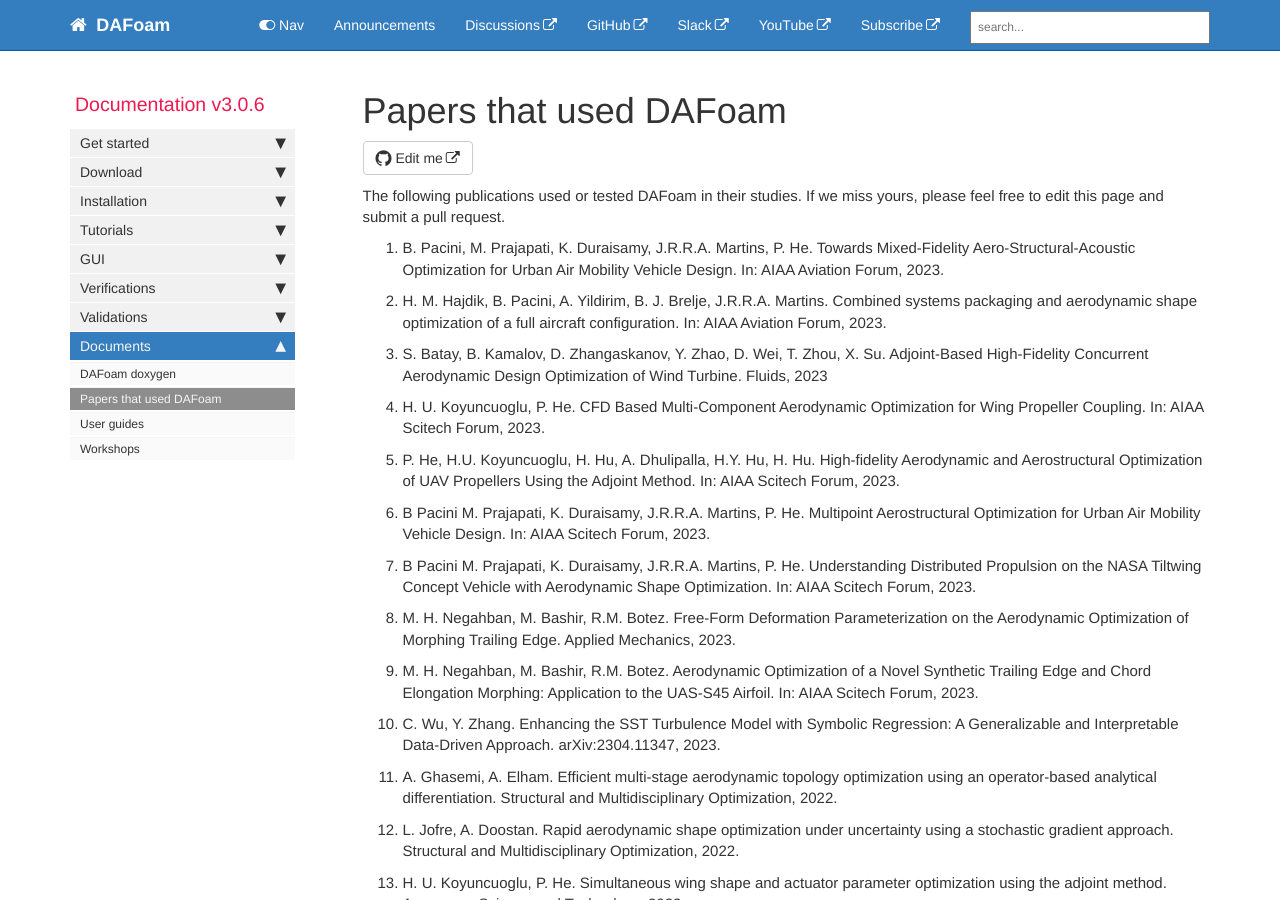
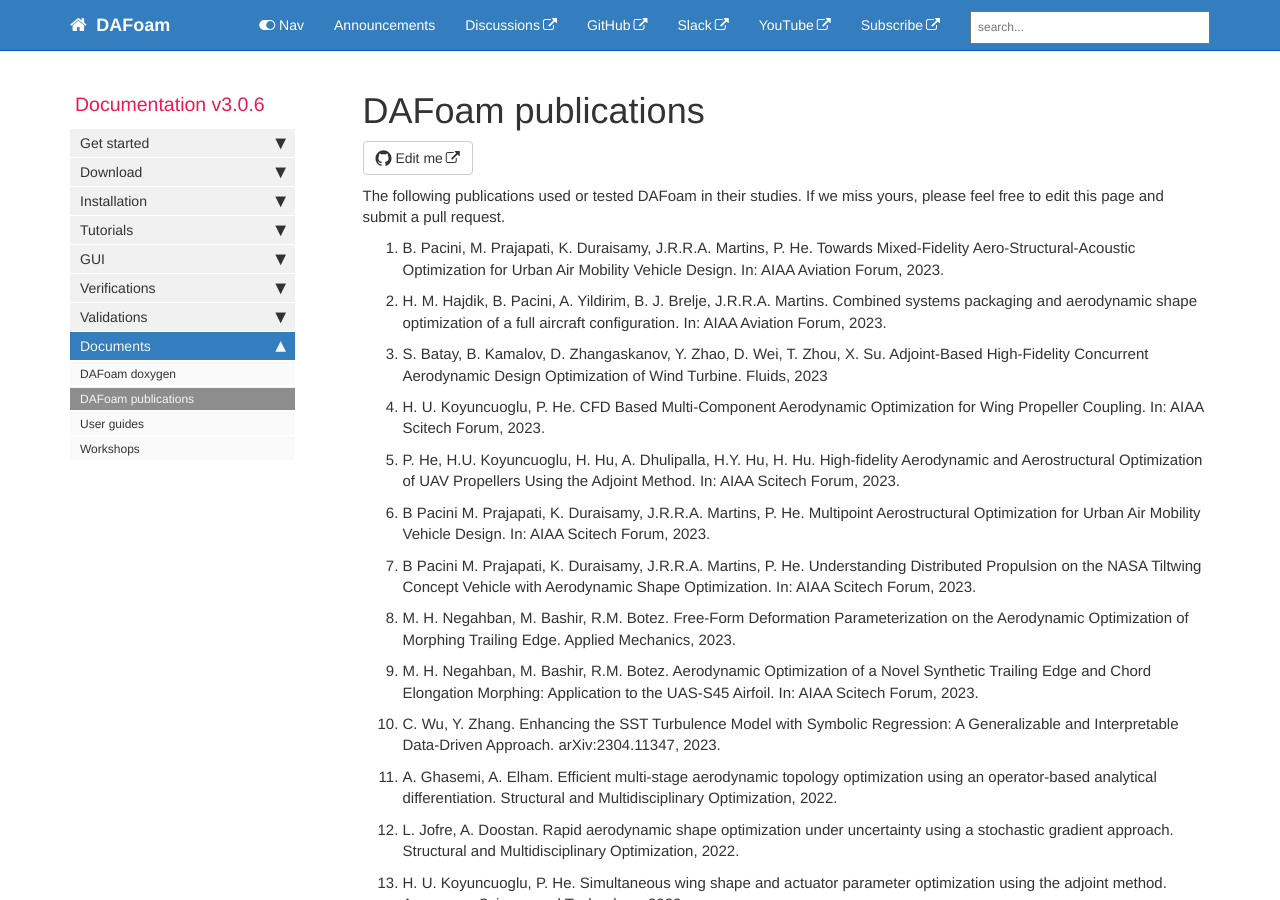
Before and after one commit to DAFoam/DAFoam.github.io, a Jekyll site: the page built from pages/mydoc/mydoc_docs_publications.md, in a window 1280 px wide and 900 px high. Built offline with Jekyll 4.4.1, drawn with Linux system fonts in a browser that asks for light colours; comment, search, counter and statistics services are not loaded.

Commit message:
content update

```diff
--- a/_data/sidebars/mydoc_sidebar.yml
+++ b/_data/sidebars/mydoc_sidebar.yml
@@ -265,7 +265,7 @@ entries:
       url: /mydoc_doxygen.html
       output: web, pdf
 
-    - title: Papers that used DAFoam
+    - title: DAFoam publications
       url: /mydoc_docs_publications.html
       output: web, pdf
 
--- a/pages/mydoc/mydoc_docs_publications.md
+++ b/pages/mydoc/mydoc_docs_publications.md
@@ -1,5 +1,5 @@
 ---
-title: Papers that used DAFoam
+title: DAFoam publications
 keywords: Papers
 summary:
 sidebar: mydoc_sidebar
```
